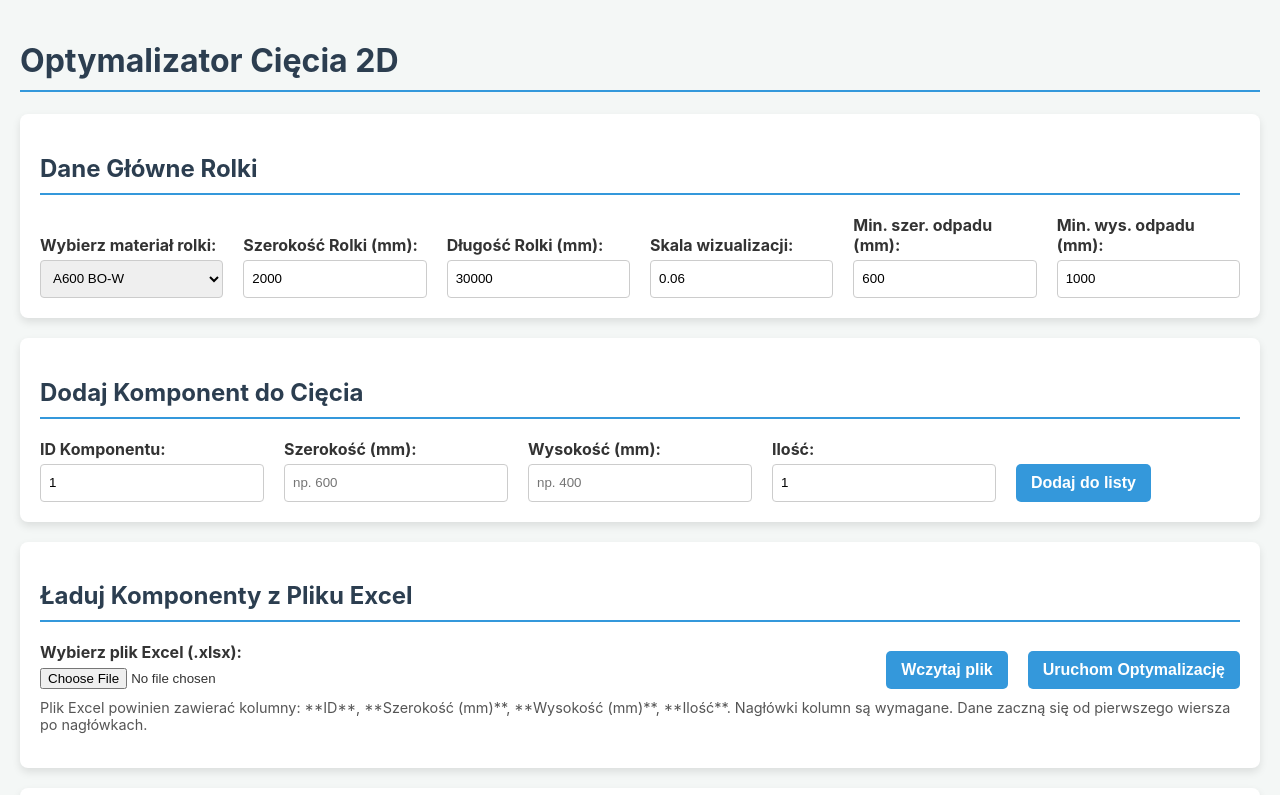
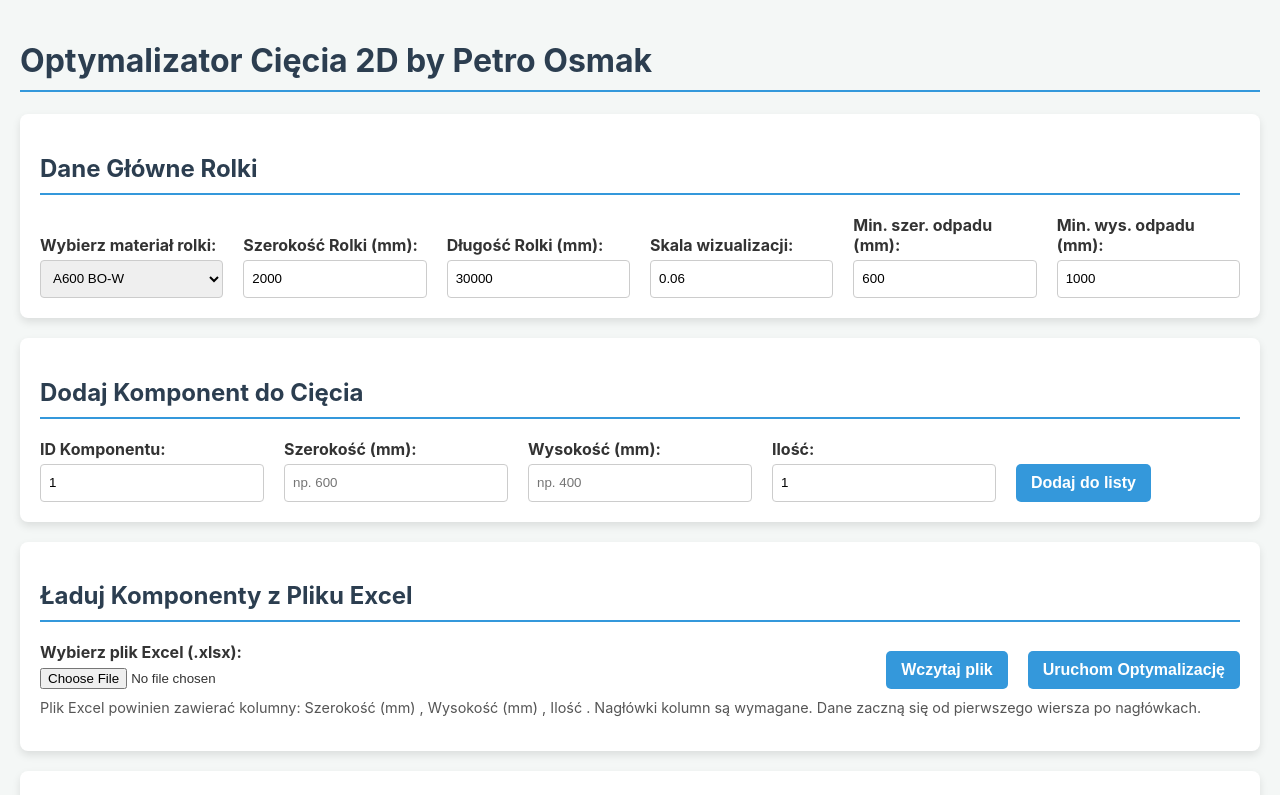
Before and after one commit to Rolety-screen/optymalizator-ciecia1, a plain HTML site: page index.html in a window 1280 px wide. Shown: the top 795 px of the page. Drawn offline with nearby package versions, Linux system fonts and the light colour scheme; a script that the page names is missing.

Commit message:
Update index.html

```diff
--- a/index.html
+++ b/index.html
@@ -51,7 +51,7 @@
 </head>
 <body>
     <div class="main-container">
-        <h1>Optymalizator Cięcia 2D</h1>
+        <h1>Optymalizator Cięcia 2D                             by Petro Osmak</h1>
 
         <div class="panel">
             <h2>Dane Główne Rolki</h2>
@@ -119,7 +119,7 @@
                 <button onclick="uruchomOptymalizacje()">Uruchom Optymalizację</button>
             </div>
             <p style="margin-top: 10px; font-size: 0.9em; color: #555;">
-                Plik Excel powinien zawierać kolumny: **ID**, **Szerokość (mm)**, **Wysokość (mm)**, **Ilość**.
+                Plik Excel powinien zawierać kolumny: Szerokość (mm) , Wysokość (mm) , Ilość .
                 Nagłówki kolumn są wymagane. Dane zaczną się od pierwszego wiersza po nagłówkach.
             </p>
         </div>
```
